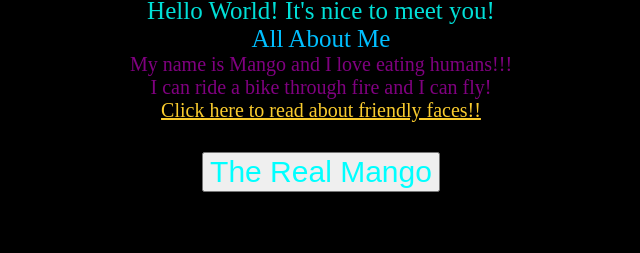
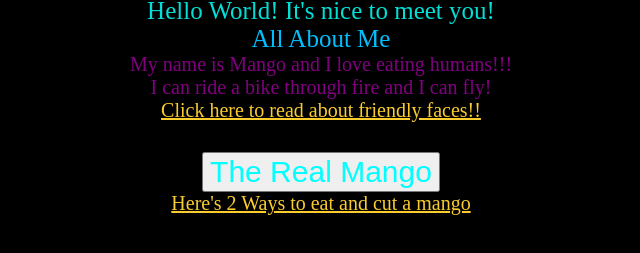
Before and after one commit to akperson/akperson.github.io, a plain HTML site: page index.html in a window 1280 px wide. Shown: the part 311-564 px from the top of the page, without its empty margins (319-959 px from the left). Drawn offline with Linux system fonts and the light colour scheme.

Commit message:
Adding Pages

```diff
--- a/index.html
+++ b/index.html
@@ -69,6 +69,14 @@
 					The Real Mango
 				</button>
 
+				<div>
+					<a href="MangoWebsit.html">
+						Here's 2 Ways to eat and cut a mango
+
+					</a>
+
+				</div>
+
 			<div>
 
 		</div>
```
Also changed, not shown: MangoWebsite.html (added, +29 -0 lines).
